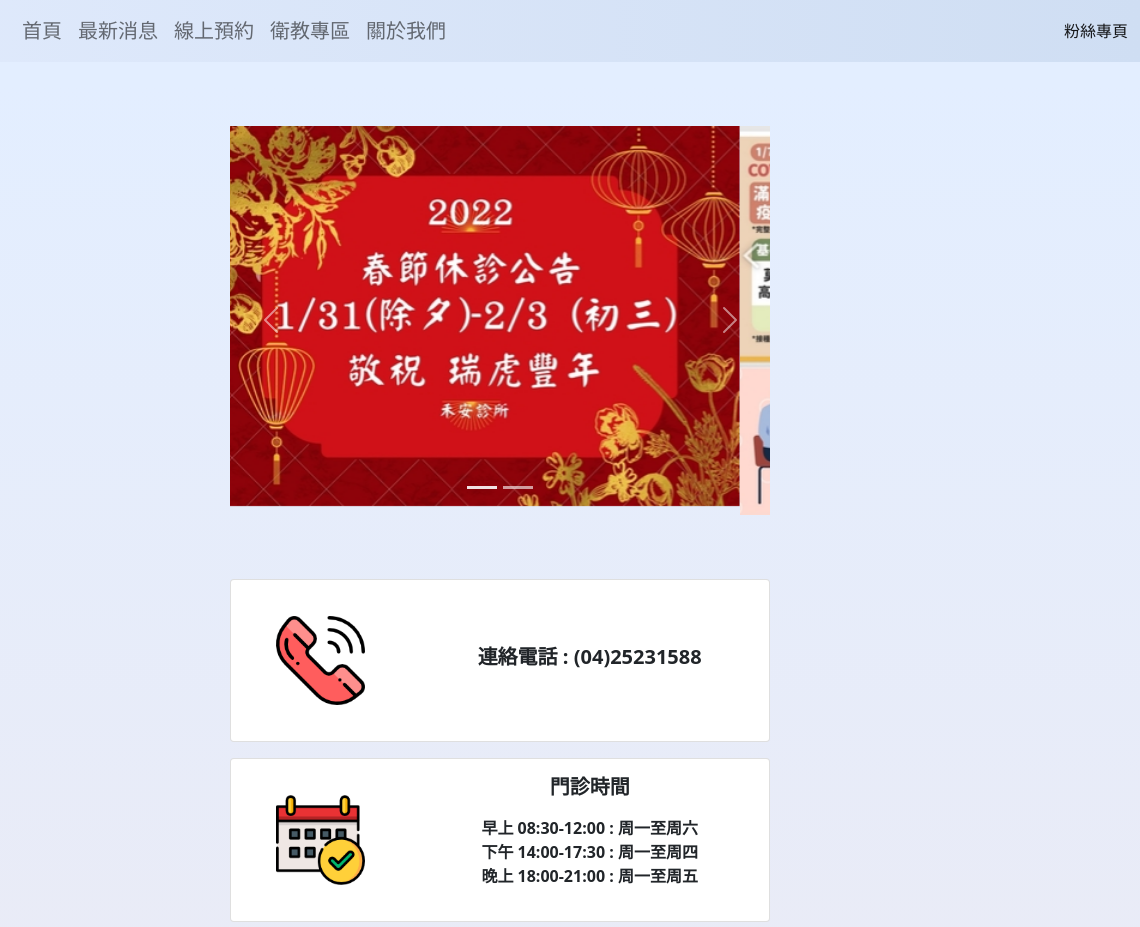
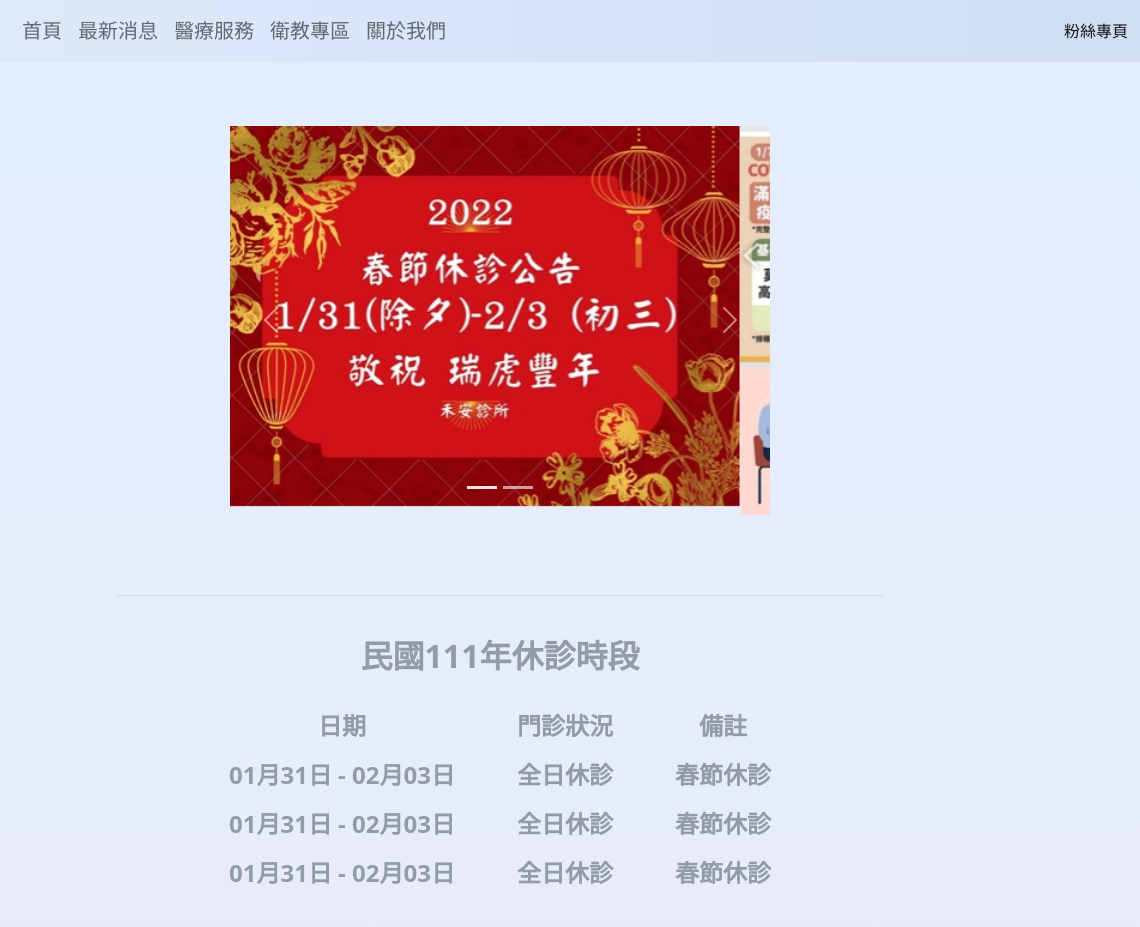
Before and after one commit to hean-clinic/website, a plain HTML site: page index.html in a window 1280 px wide. Shown: the top 927 px of the page, 140-1280 px from the left. Drawn offline with nearby package versions, Linux system fonts and the light colour scheme.

Commit message:
Update index.html

```diff
--- a/index.html
+++ b/index.html
@@ -51,7 +51,7 @@
                         <a class="nav-link" href="https://heanclinicwebsite.github.io/HeanClinic/最新消息">最新消息</a>
                     </li>
                     <li class="nav-item fs-5">
-                        <a class="nav-link" href="https://heanclinicwebsite.github.io/HeanClinic/線上預約">線上預約</a>
+                        <a class="nav-link" href="https://heanclinicwebsite.github.io/HeanClinic/醫療服務">醫療服務</a>
                     </li>
                     <li class="nav-item fs-5">
                         <a class="nav-link" href="https://heanclinicwebsite.github.io/HeanClinic/衛教專區">衛教專區</a>
@@ -102,6 +102,69 @@
                 </button>
             </div>
         </div>
+        <div style="color: #929ba7;">
+
+            <div style="display: flex; justify-content: center; align-items: center;">
+                <hr style="width: 60%; ">
+            </div>
+
+            <h2 style="text-align: center; color: #929ba7; margin: 2%;"><strong>民國111年休診時段</strong></h2>
+            <table
+                style="display: flex; justify-content: center; align-items: center; border-collapse:separate; border-spacing:60px 10px;">
+                <tr>
+                    <td style="text-align: center; ">
+                        <h4><strong>日期</strong></h4>
+                    </td>
+                    <td style="text-align: center;">
+                        <h4><strong>門診狀況</strong></h4>
+                    </td>
+                    <td style="text-align: center;">
+                        <h4><strong>備註</strong></h4>
+                    </td>
+                </tr>
+                <tr style="margin-top: 5%;">
+                    <td style="text-align: center;">
+                        <h4><strong>01月31日 - 02月03日</strong></h4>
+                    </td>
+                    <td style="text-align: center;">
+                        <h4><strong>全日休診</strong></h4>
+                    </td>
+                    <td style="text-align: center;">
+                        <h4><strong>春節休診</strong></h4>
+                    </td>
+                </tr>
+                <tr style="margin-top: 5%;">
+                    <td style="text-align: center;">
+                        <h4><strong>01月31日 - 02月03日</strong></h4>
+                    </td>
+                    <td style="text-align: center;">
+                        <h4><strong>全日休診</strong></h4>
+                    </td>
+                    <td style="text-align: center;">
+                        <h4><strong>春節休診</strong></h4>
+                    </td>
+                </tr>
+                <tr style="margin-top: 5%;">
+                    <td style="text-align: center;">
+                        <h4><strong>01月31日 - 02月03日</strong></h4>
+                    </td>
+                    <td style="text-align: center;">
+                        <h4><strong>全日休診</strong></h4>
+                    </td>
+                    <td style="text-align: center;">
+                        <h4><strong>春節休診</strong></h4>
+                    </td>
+                </tr>
+            </table>
+            <h6 style="text-align: center; color: #929ba7; margin: 2%;"><strong>若有更動，另行公告</strong></h6>
+            <h6 style="text-align: center; color: #929ba7; margin: 2%;"><strong>禾安診所關心您</strong></h6>
+
+            <div style="display: flex; justify-content: center; align-items: center; margin: 3%;">
+                <hr style="width: 60%; ">
+            </div>
+
+        </div>
+
 
         <div class="card mb-3" style="max-width: 540px;">
             <div class="row g-0">
```
